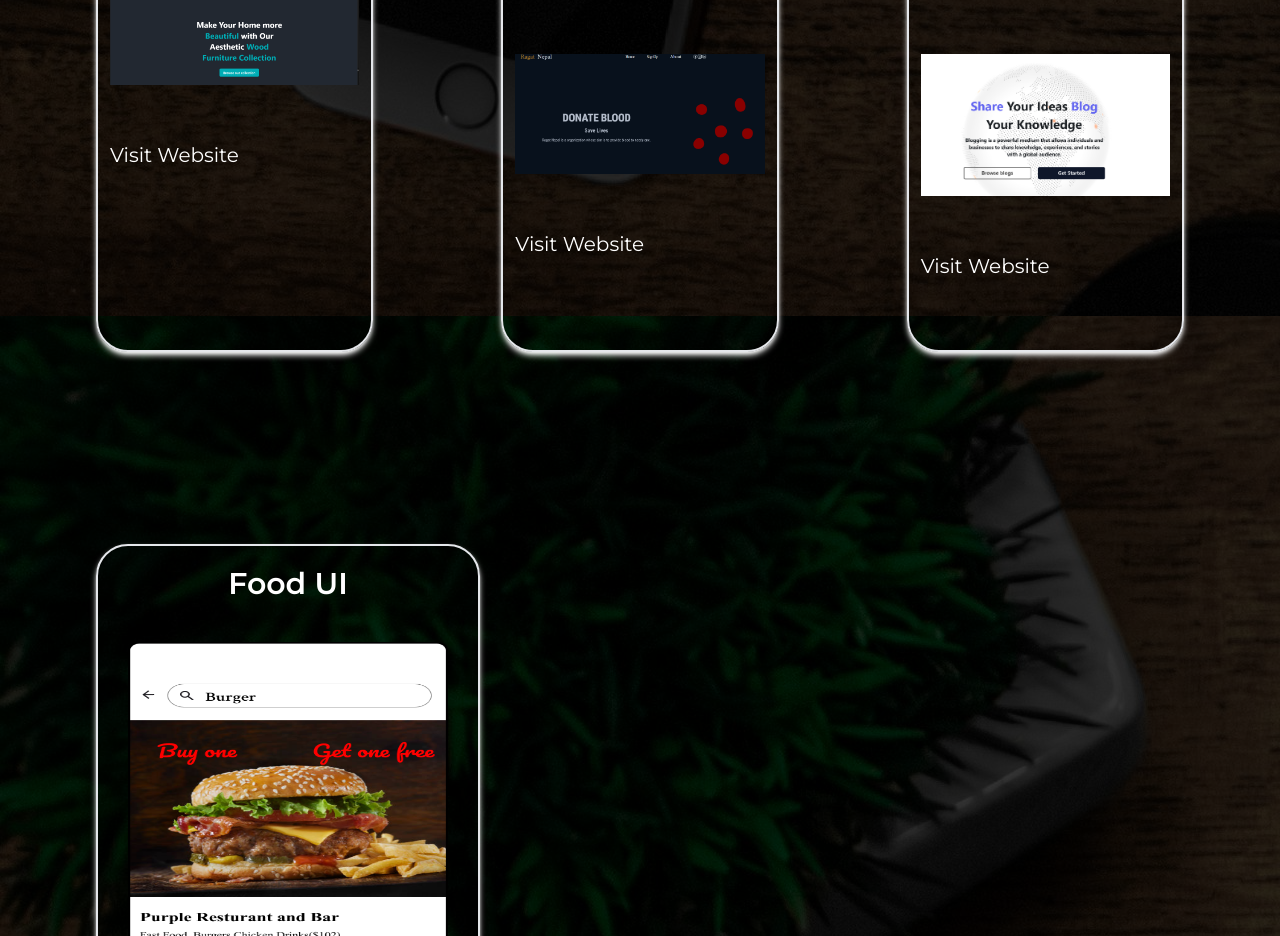
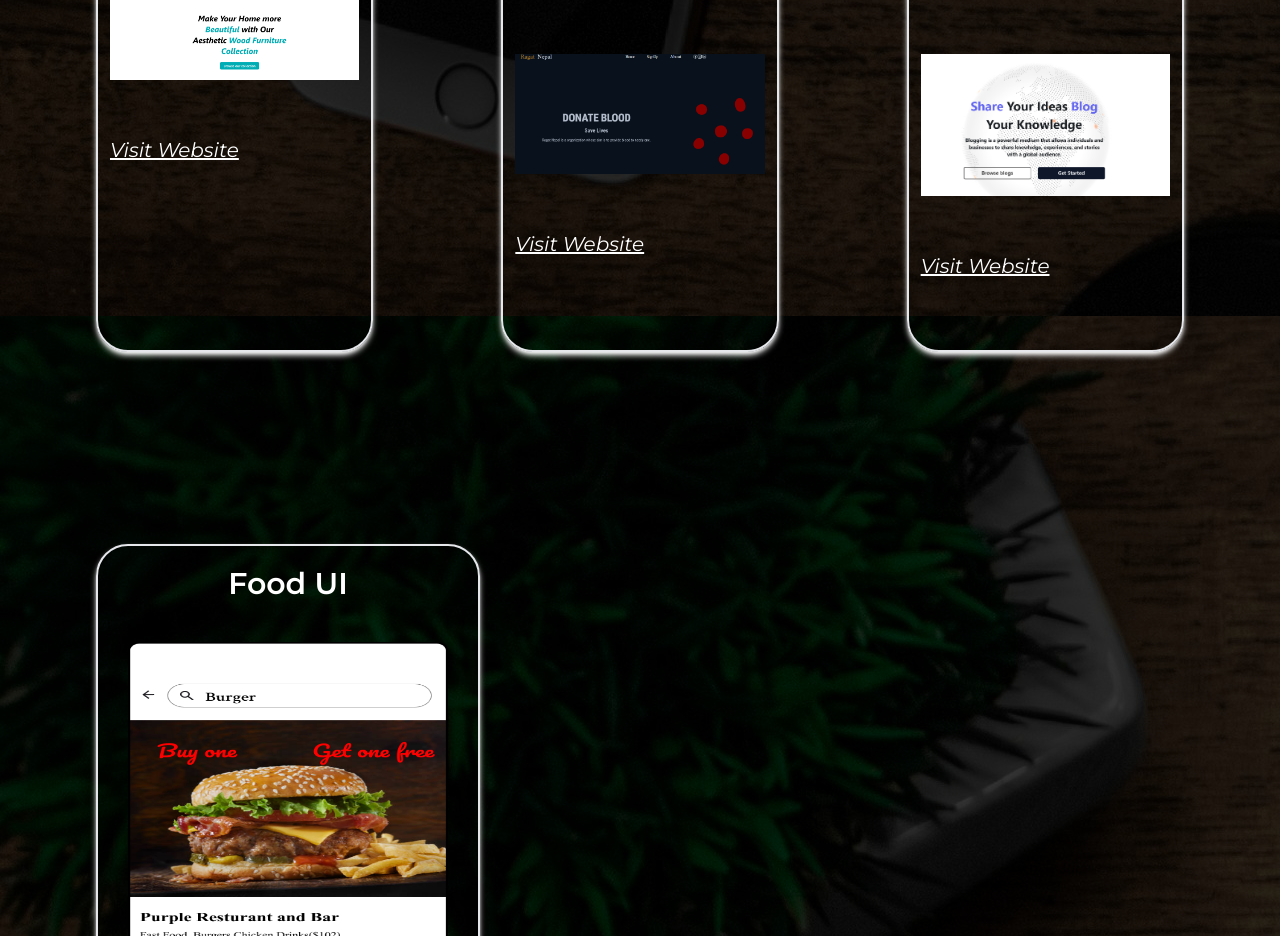
Before and after one commit to bhattaraisushma/Portfolio_, a React (Vite) app in the folder frontend/: page / in a window 1280 px wide. Shown: the part 1940-2876 px from the top of the page. Built offline with nearby package versions, Linux system fonts and the light colour scheme.

Commit message:
ui chnages

```diff
--- a/frontend/src/components/Project.jsx
+++ b/frontend/src/components/Project.jsx
@@ -12,7 +12,7 @@ const Project = () => {
     <h1 className='font-semibold text-3xl text-center'>{project.Title}</h1>
     <h1>{project.Description}</h1>
     <img src={project.image} className='my-10'></img>
-    <a href={project.link}>Visit Website</a>
+    <a href={project.link} className='italic underline '>Visit Website</a>
 
 </div>
     ))}
```
Also changed, not shown: frontend/public/furnitech.png.
